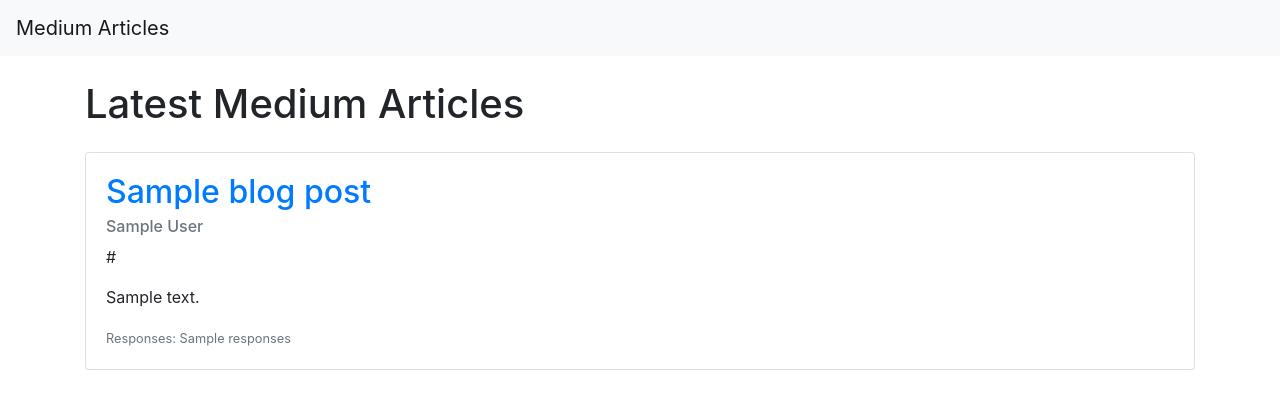
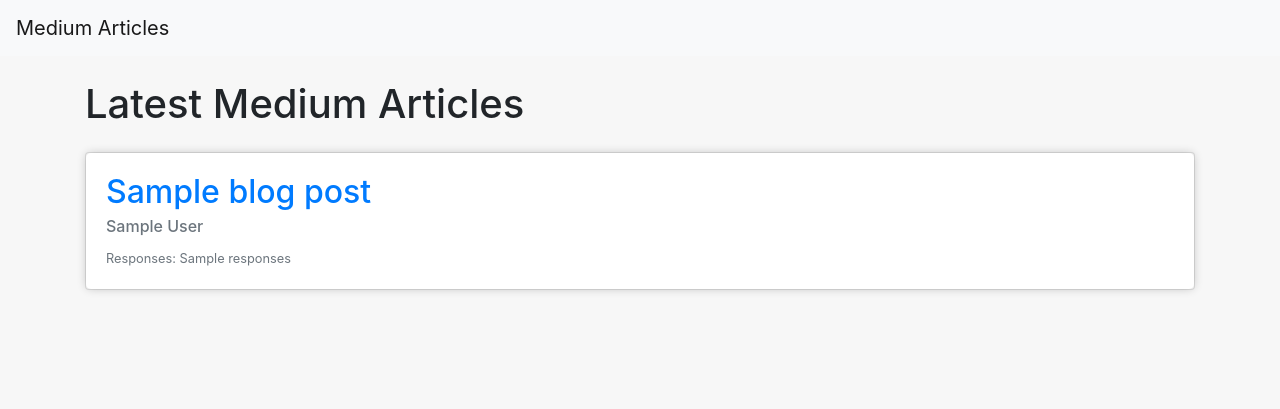
Before and after one commit to eshitaraj06/Medium-Scraper, a Flask app: template templates/index.html in a window 1280 px wide. Shown: the top 409 px of the page. Run offline with Flask 2, Linux system fonts and the light colour scheme; the template is opened without the code that fills it: most values are stand-ins (such as "Sample title", 1, 10 or a date in 2020); some libraries are stand-ins or nearby versions.

Commit message:
index.html

```diff
--- a/templates/index.html
+++ b/templates/index.html
@@ -6,6 +6,19 @@
     <title>Medium Articles</title>
     <!-- Bootstrap CSS -->
     <link rel="stylesheet" href="https://maxcdn.bootstrapcdn.com/bootstrap/4.0.0/css/bootstrap.min.css">
+    <style>
+        /* Add your custom CSS styles here */
+        /* Example: */
+        body {
+            background-color: #f7f7f7;
+        }
+        .card-body {
+            background-color: #fff;
+            padding: 20px;
+            border-radius: 5px;
+            box-shadow: 0px 0px 10px rgba(0, 0, 0, 0.2);
+        }
+    </style>
 </head>
 <body>
     <nav class="navbar navbar-expand-lg navbar-light bg-light">
@@ -20,8 +33,8 @@
                 <div class="card-body">
                     <h2 class="card-title"><a href="{{ url_for('blog_post', title=blog_post.title, author=blog_post.author, content=blog_post.content, responses=blog_post.responses) }}">{{ blog_post.title }}</a></h2>
                     <h6 class="card-subtitle mb-2 text-muted">{{ blog_post.author }}</h6>
-                    <p>{{ blog_post.link }}</p>
-                    <p class="card-text">{{ blog_post.content }}</p>
+
+
                     <p class="card-text"><small class="text-muted">Responses: {{ blog_post.responses }}</small></p>
                 </div>
             </div>
```
